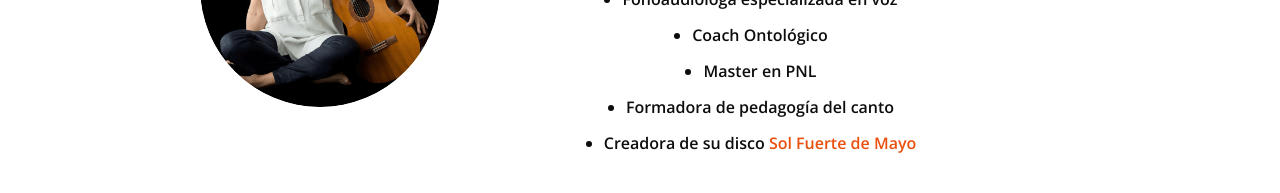
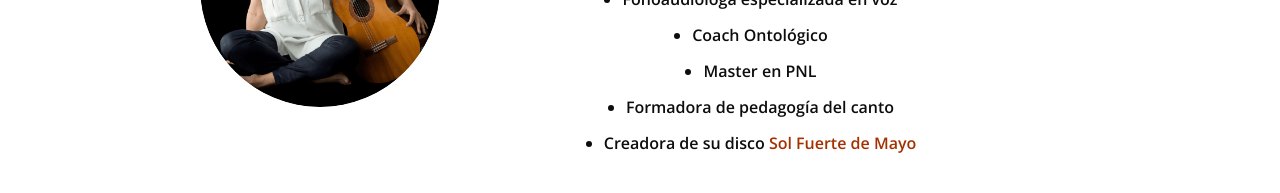
Before and after one commit to manusucaria/mpvoices, a Next.js app: page / in a window 1280 px wide. Shown: the part 1740-1933 px from the top of the page. Built offline with nearby package versions, Linux system fonts and the light colour scheme; no server answers; a web font is replaced by a local one.

Commit message:
css fix 4

```diff
--- a/src/app/components/maria-peña/MariaPeñaFull.js
+++ b/src/app/components/maria-peña/MariaPeñaFull.js
@@ -52,7 +52,7 @@ const MariaPeñaFull = () => {
             <span className="w-1 h-1 bg-black rounded-full"></span>
             Creadora de su disco{' '}
             <a
-              className="text-base font-semibold bg-[#ffffff] text-[#E9500E]"
+              className="text-base font-semibold bg-[#ffffff] text-[#A33100]"
               href="https://open.spotify.com/intl-es/album/3VyyDvIRBzhZnJDSu3up08"
               target="_blank"
               rel="noreferrer"
--- a/src/app/components/maria-peña/MariaPeñaSmall.js
+++ b/src/app/components/maria-peña/MariaPeñaSmall.js
@@ -49,7 +49,7 @@ const MariaPeñaSmall = () => {
           <span className="w-1 h-1 bg-black rounded-full"></span>
           <p className='text-base font-semibold bg-[#ffffff] text-[#0D0D0D] mb-2'>Creadora de su disco{' '}</p>
           <a
-            className="text-base font-semibold bg-[#ffffff] text-[#E9500E]"
+            className="text-base font-semibold bg-[#ffffff] text-[#A33100]"
             href="https://open.spotify.com/intl-es/album/3VyyDvIRBzhZnJDSu3up08"
             target="_blank"
             rel="noreferrer"
```
